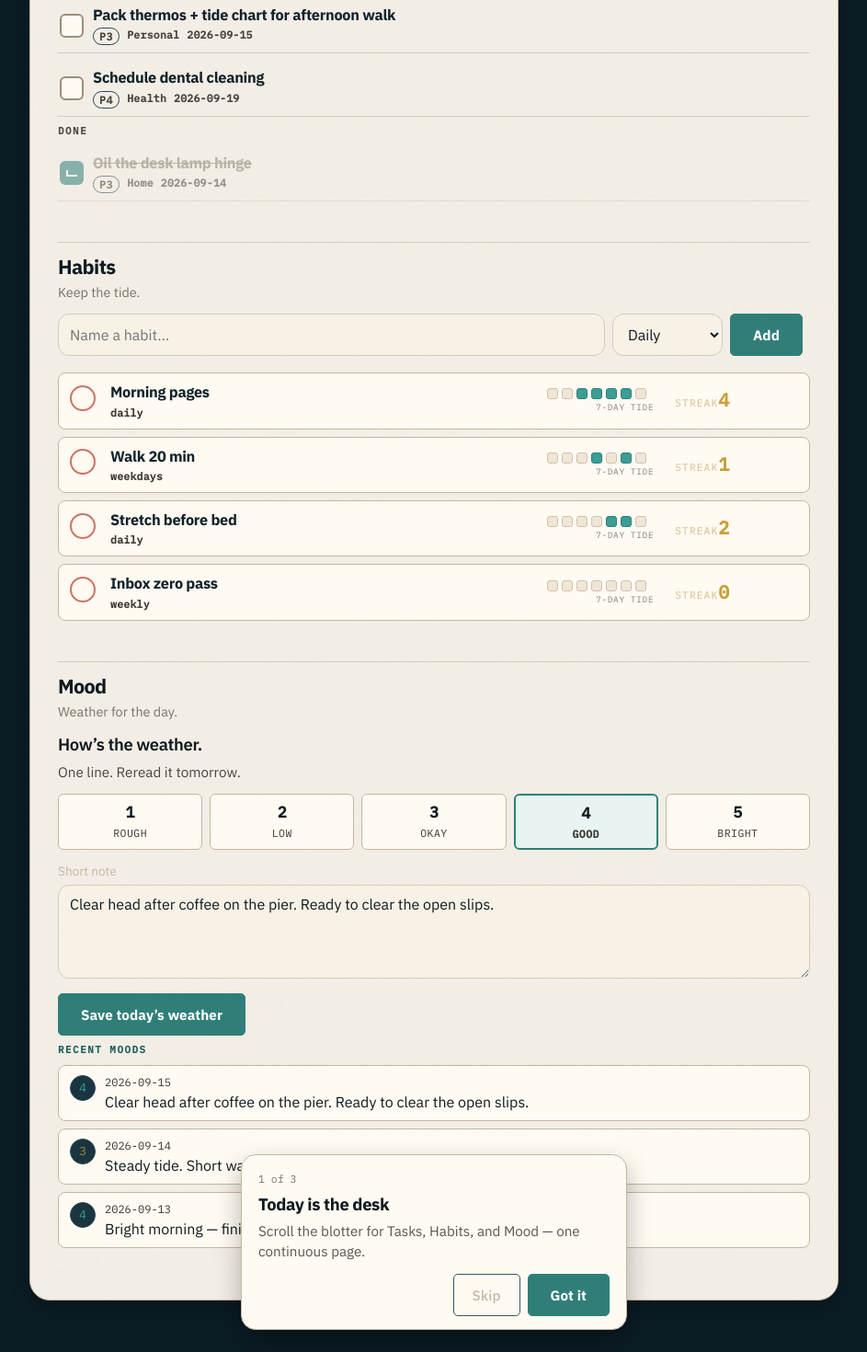
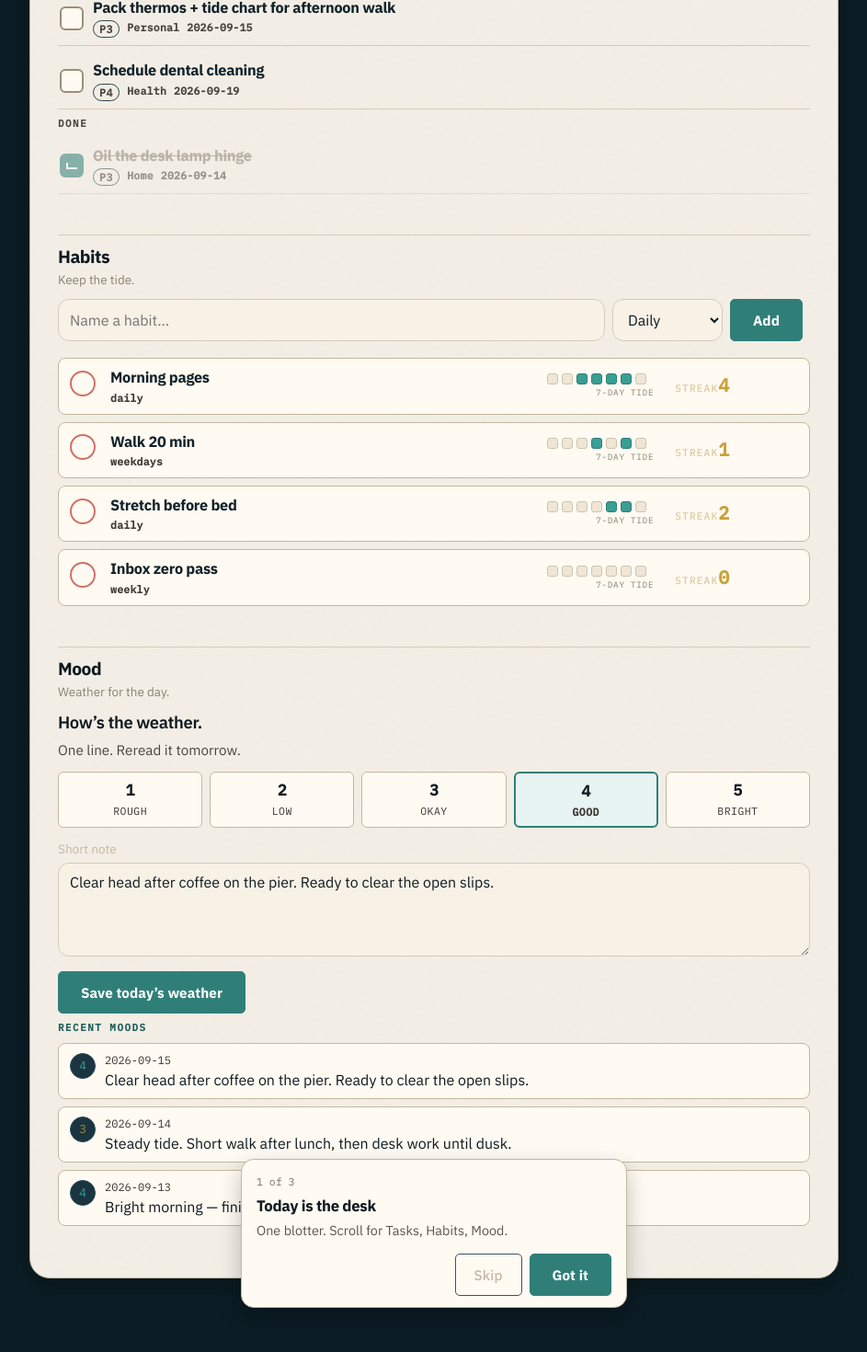
Before and after one commit to Btheriot83/buildgames-lunatask, a React (Vite) app: page / in a window 1280 px wide. Shown: the part 1260-2730 px from the top of the page at 92% size, without its empty margins (168-1111 px from the left). After the commit the page ends 2706 px from the top, so only its background shows below. Built offline with nearby package versions, Linux system fonts and the light colour scheme.

Commit message:
craft6: hand-rewritten quiet section + walkthrough copy

```diff
--- a/src/App.tsx
+++ b/src/App.tsx
@@ -1,4 +1,5 @@
 import { useEffect } from 'react'
+import { COPY } from './lib/copy'
 import { DayStrip } from './components/DayStrip'
 import { FriendWalkthrough } from './components/FriendWalkthrough'
 import { HabitsPanel } from './components/HabitsPanel'
@@ -50,8 +51,8 @@ export default function App() {
                 style={{ ['--stagger' as string]: 1 }}
               >
                 <header className="desk-section-head">
-                  <h2 className="desk-section-title">Tasks</h2>
-                  <p className="desk-section-sub">Everything on the blotter.</p>
+                  <h2 className="desk-section-title">{COPY.sectionTasks}</h2>
+                  <p className="desk-section-sub">{COPY.sectionTasksSub}</p>
                 </header>
                 <TasksPanel />
               </div>
@@ -62,8 +63,8 @@ export default function App() {
                 style={{ ['--stagger' as string]: 2 }}
               >
                 <header className="desk-section-head">
-                  <h2 className="desk-section-title">Habits</h2>
-                  <p className="desk-section-sub">Keep the tide.</p>
+                  <h2 className="desk-section-title">{COPY.sectionHabits}</h2>
+                  <p className="desk-section-sub">{COPY.sectionHabitsSub}</p>
                 </header>
                 <HabitsPanel />
               </div>
@@ -74,8 +75,8 @@ export default function App() {
                 style={{ ['--stagger' as string]: 3 }}
               >
                 <header className="desk-section-head">
-                  <h2 className="desk-section-title">Mood</h2>
-                  <p className="desk-section-sub">Weather for the day.</p>
+                  <h2 className="desk-section-title">{COPY.sectionMood}</h2>
+                  <p className="desk-section-sub">{COPY.sectionMoodSub}</p>
                 </header>
                 <MoodPanel />
               </div>
--- a/src/components/FriendWalkthrough.tsx
+++ b/src/components/FriendWalkthrough.tsx
@@ -7,19 +7,19 @@ const KEY = 'tideglass-walk-done'
 const CARDS = [
   {
     title: 'Today is the desk',
-    body: 'Scroll the blotter for Tasks, Habits, and Mood — one continuous page.',
+    body: 'One blotter. Scroll for Tasks, Habits, Mood.',
     cta: 'Got it',
     action: () => scrollToSection('today'),
   },
   {
     title: 'Check something off',
-    body: 'Start with a habit on Today. One tap. Done.',
+    body: 'Tap a habit on Today. That is enough.',
     cta: 'Show me Today',
     action: () => scrollToSection('today'),
   },
   {
     title: 'Add one thing',
-    body: 'Type under Today, or jump to Tasks when you want the full list.',
+    body: 'Type under Today. Tasks holds the rest.',
     cta: 'Open Tasks',
     action: () => scrollToSection('tasks'),
   },
--- a/src/index.css
+++ b/src/index.css
@@ -3957,6 +3957,36 @@ button, input, select, textarea {
   padding-top: 12px !important;
 }
 
+
+/* ——— craft6: hand-rewrite-copy + quieter section heads (Today still wins) ——— */
+.desk-section-head {
+  margin: 2px 0 12px !important;
+}
+.desk-section-title {
+  font-size: 1.2rem !important;
+  font-weight: 650 !important;
+  letter-spacing: -0.025em !important;
+}
+.desk-section-sub {
+  font-size: 0.84rem !important;
+  color: #8a8274 !important;
+}
+.friend-walk-card {
+  border-radius: 14px !important;
+  padding: 16px 16px 12px !important;
+  box-shadow:
+    0 1px 0 rgba(255, 255, 255, 0.55) inset,
+    0 10px 24px rgba(0, 0, 0, 0.24) !important;
+}
+.friend-walk-title {
+  font-size: 1.05rem !important;
+  letter-spacing: -0.02em !important;
+}
+.friend-walk-body {
+  font-size: 0.9rem !important;
+  color: #5c564c !important;
+}
+
 /* Sticky needs a non-clipping ancestor — was overflow:hidden on desk-paper */
 .desk-paper {
   overflow: visible !important;
--- a/src/lib/copy.ts
+++ b/src/lib/copy.ts
@@ -21,6 +21,12 @@ export const COPY = {
   add: 'Add',
   addToday: 'Add to today…',
   errorTask: 'Task needs a title',
+  sectionTasks: 'Tasks',
+  sectionTasksSub: 'On the blotter.',
+  sectionHabits: 'Habits',
+  sectionHabitsSub: 'Keep the tide.',
+  sectionMood: 'Mood',
+  sectionMoodSub: 'Weather for the day.',
 } as const
 
 export const WEATHER = ['', 'Rough', 'Low', 'Okay', 'Good', 'Bright'] as const
```
Also changed, not shown: 1 other file (tests, documents, lock files or other folders).
